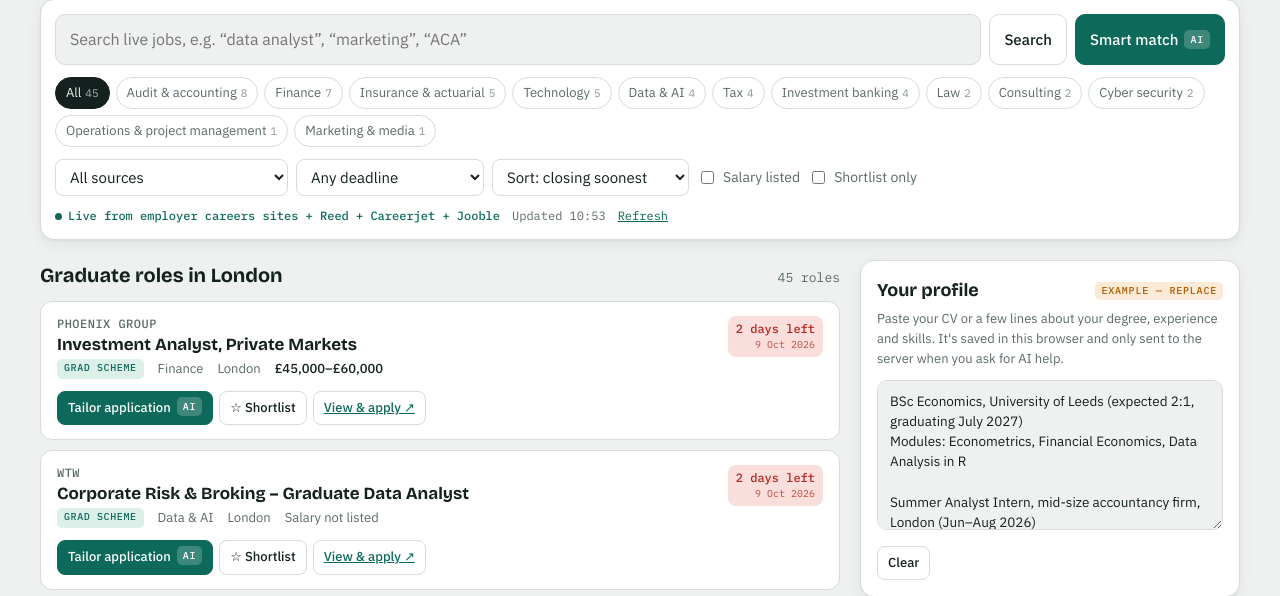
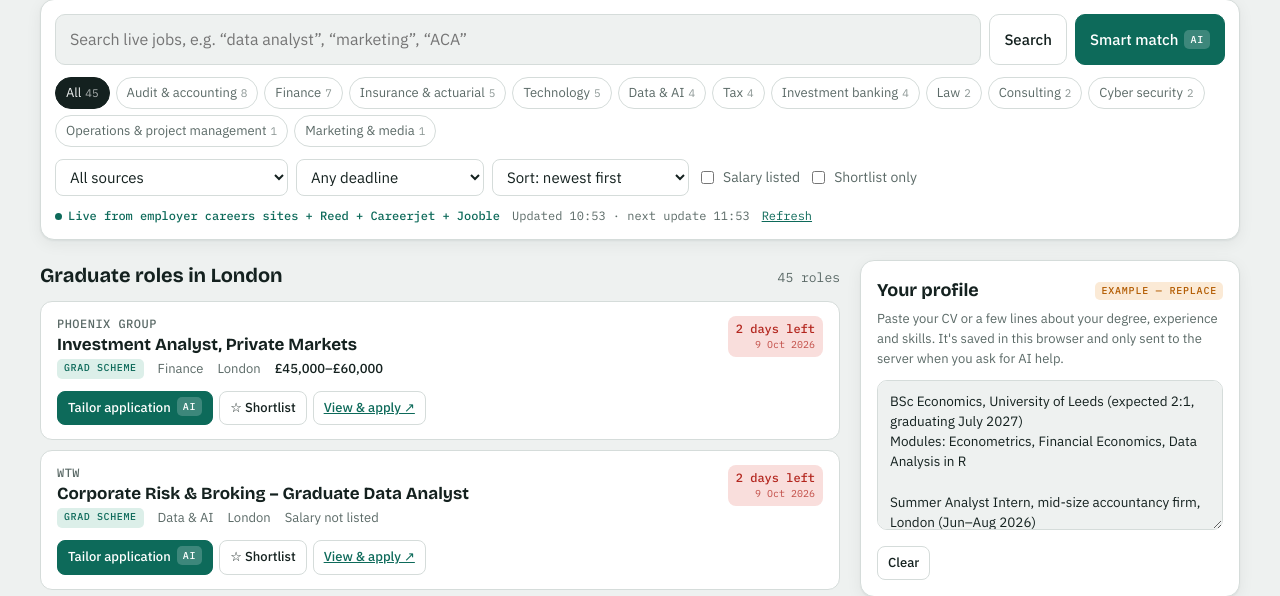
Before and after one commit to Robot-Rabbit/london-grad-jobs, a Flask app: page / in a window 1280 px wide. Shown: the part 148-744 px from the top of the page. Run offline with Flask 3, Linux system fonts and the light colour scheme; data that the repository does not hold is empty.

Commit message:
Add files via upload

```diff
--- a/public/static/app.js
+++ b/public/static/app.js
@@ -20,7 +20,7 @@ const fmtDate = new Intl.DateTimeFormat("en-GB", { day: "numeric", month: "short
 const fmtTime = new Intl.DateTimeFormat("en-GB", { hour: "2-digit", minute: "2-digit" });
 
 // ---------- state ----------
-const state = { q: "", data: null, loading: false, sector: "All", source: "all", win: "any", sort: "deadline",
+const state = { q: "", data: null, loading: false, sector: "All", source: "all", win: "any", sort: "newest", newIds: new Set(),
   salOnly: false, savedOnly: false, shown: PAGE, ai: null, target: null, error: "" };
 
 const esc = s => String(s ?? "").replace(/[&<>"]/g, c => ({ "&": "&amp;", "<": "&lt;", ">": "&gt;", '"': "&quot;" }[c]));
@@ -38,9 +38,38 @@ async function load(refresh = false) {
   } catch {
     state.error = "Couldn't load jobs. Check the server is running, then refresh.";
   }
-  state.loading = false; state.shown = PAGE;
+  state.loading = false; state.shown = PAGE; state.newIds = new Set();
+  nextRefreshAt = Date.now() + REFRESH_EVERY;
   renderChips(); render();
 }
+
+// ---------- hourly background refresh ----------
+// While the page is open, fetch the latest listings every hour without disturbing the
+// reader: filters, scroll position and "show more" stay put, and new roles get a badge.
+const REFRESH_EVERY = 60 * 60 * 1000;
+let nextRefreshAt = Date.now() + REFRESH_EVERY;
+
+async function refreshInBackground() {
+  if (state.loading || state.ai) { nextRefreshAt = Date.now() + REFRESH_EVERY; return; }
+  try {
+    const r = await fetch("/api/jobs?" + new URLSearchParams({ q: state.q, fresh: "1" }));
+    if (!r.ok) throw new Error();
+    const data = await r.json();
+    const before = new Set((state.data?.jobs ?? []).map(j => j.id));
+    data.jobs.filter(j => !before.has(j.id)).forEach(j => state.newIds.add(j.id));
+    state.data = data;
+    renderChips(); render();
+  } catch { /* keep showing what we have; try again next hour */ }
+  nextRefreshAt = Date.now() + REFRESH_EVERY;
+}
+
+setInterval(() => {
+  // A hidden tab waits until it's looked at again, so we don't fetch for nobody.
+  if (Date.now() >= nextRefreshAt && !document.hidden) refreshInBackground();
+}, 60 * 1000);
+document.addEventListener("visibilitychange", () => {
+  if (!document.hidden && Date.now() >= nextRefreshAt) refreshInBackground();
+});
 
 function allJobs() {
   const jobs = state.data?.jobs ?? [];
@@ -65,7 +94,7 @@ function filtered() {
   const dkey = j => j.deadline ? dayDiff(j.deadline) : 9999;
   const pkey = j => j.posted ? dayDiff(j.posted) : -9999;
   if (state.sort === "deadline") list.sort((a, b) => dkey(a) - dkey(b) || pkey(b) - pkey(a));
-  if (state.sort === "newest") list.sort((a, b) => pkey(b) - pkey(a));
+  if (state.sort === "newest") list.sort((a, b) => pkey(b) - pkey(a) || dkey(a) - dkey(b));
   if (state.sort === "applicants") list.sort((a, b) => (a.applicants ?? Infinity) - (b.applicants ?? Infinity));
   if (state.sort === "salary") list.sort((a, b) => (b.salary_annual || 0) - (a.salary_annual || 0));
   return list;
@@ -130,7 +159,8 @@ function renderFeedline() {
   } else {
     bits.push(`<span class="off">Live feed off: add REED_API_KEY or Adzuna keys to .env. Showing the scheme snapshot only.</span>`);
   }
-  if (d?.fetched_at) bits.push(`<span>Updated ${fmtTime.format(new Date(d.fetched_at))}</span>`);
+  if (d?.fetched_at) bits.push(`<span>Updated ${fmtTime.format(new Date(d.fetched_at))} · next update ${fmtTime.format(new Date(nextRefreshAt))}</span>`);
+  if (state.newIds.size) bits.push(`<span class="live">${state.newIds.size} new since you opened the page</span>`);
   (d?.errors || []).forEach(e => bits.push(`<span class="off">${esc(e)}</span>`));
   bits.push(`<button class="linkbtn" id="refresh" type="button">Refresh</button>`);
   $("feedline").innerHTML = bits.join("");
@@ -155,7 +185,7 @@ function render() {
   $("jobs").innerHTML = page.length ? page.map(j => `
     <article class="job${state.target === j.id ? " selected" : ""}" data-id="${esc(j.id)}">
       <div style="min-width:0">
-        <div class="emp">${esc(j.employer)}</div>
+        <div class="emp">${state.newIds.has(j.id) ? '<span class="newbadge">New</span>' : ""}${esc(j.employer)}</div>
         <h3>${esc(j.title)}</h3>
         <div class="meta">
           <span class="src ${j.source}">${SRC_LABEL[j.source] || esc(j.source)}</span>
--- a/public/static/style.css
+++ b/public/static/style.css
@@ -146,3 +146,4 @@ footer { margin-top: 36px; font-size: 12.5px; color: var(--muted); max-width: 80
 .gaps li { color: var(--warn); }
 .job .meta .apps { font-variant-numeric: tabular-nums; }
 .job .meta .apps.low { color: var(--accent); font-weight: 500; }
+.newbadge { display: inline-block; margin-right: 6px; padding: 2px 6px; border-radius: 5px; background: var(--accent); color: var(--accent-ink); font: 500 10px/1.2 var(--f-mono); letter-spacing: .06em; text-transform: uppercase; vertical-align: 1px; }
--- a/templates/index.html
+++ b/templates/index.html
@@ -44,8 +44,8 @@
         <option value="new">Posted in last 7 days</option>
       </select>
       <select id="sort" aria-label="Sort">
+        <option value="newest" selected>Sort: newest first</option>
         <option value="deadline">Sort: closing soonest</option>
-        <option value="newest">Sort: newest first</option>
         <option value="salary">Sort: highest salary</option>
         <option value="applicants">Sort: fewest applicants</option>
       </select>
```
Also changed, not shown: vercel.json.
